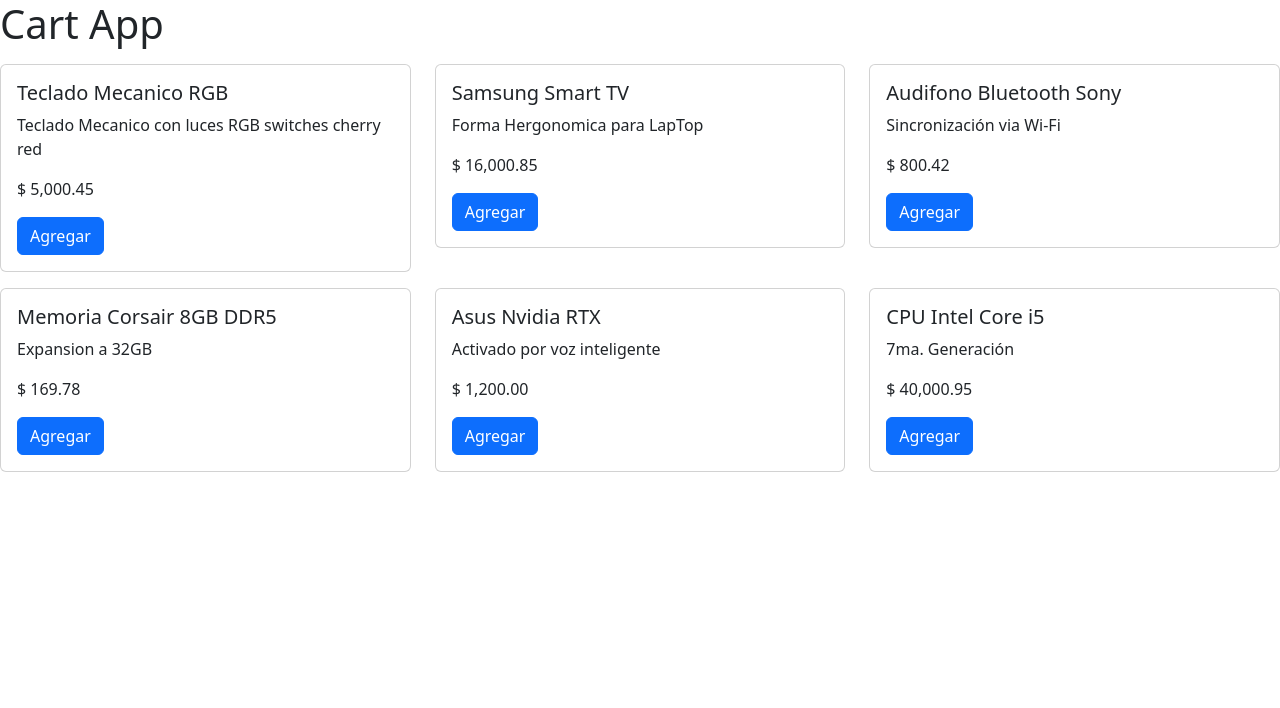
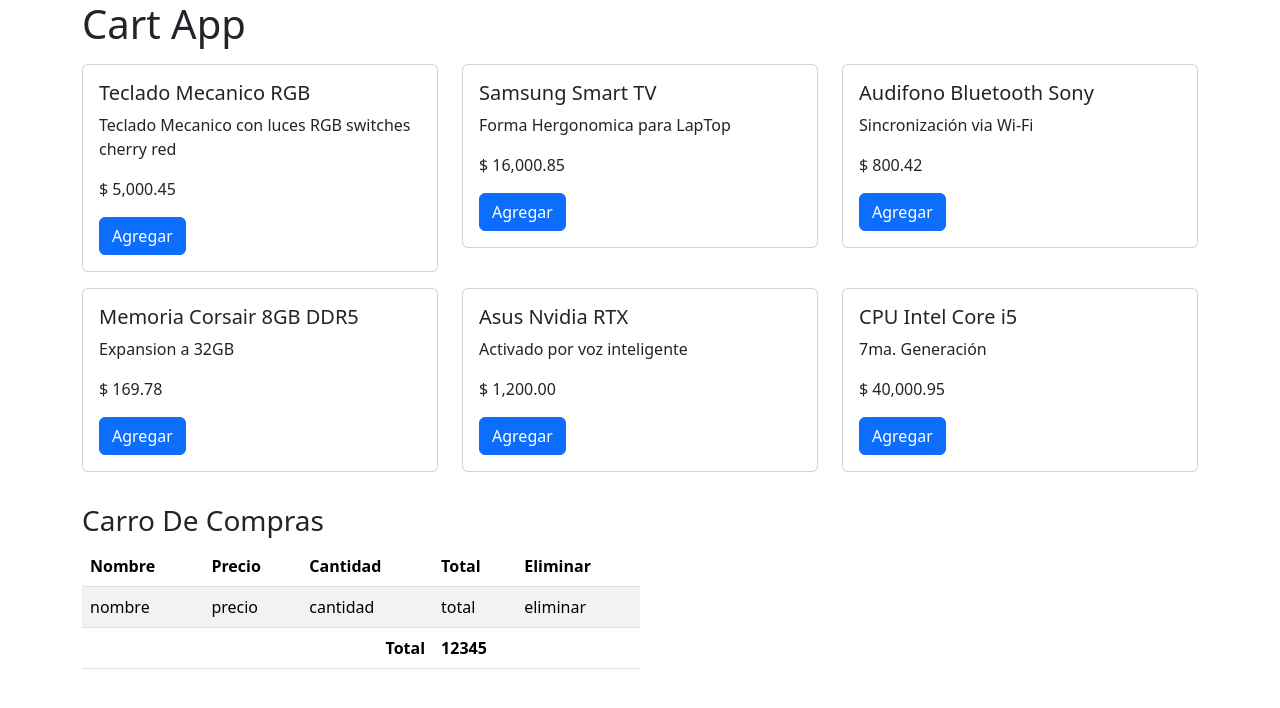
Before and after one commit to mazamorm1975/CartApp, a React (Vite) app: page / in a window 1280 px wide. Shown: the top 708 px of the page. Built offline with nearby package versions, Linux system fonts and the light colour scheme.

Commit message:
Modulo 79. Maquetando carro de compras HTML y CSS

```diff
--- a/src/CartApp.jsx
+++ b/src/CartApp.jsx
@@ -1,6 +1,7 @@
 export const CartApp = () => {
   return (
     <>
+      <div className="container">
         <h1>Cart App</h1>
         <div className="row">
           <div className="col-4 my-2">
@@ -20,9 +21,7 @@
             <div className="card">
               <div className="card-body">
                 <h5 className="card-title">Samsung Smart TV</h5>
-              <p className="card-text">
-                Forma Hergonomica para LapTop
-              </p>
+                <p className="card-text">Forma Hergonomica para LapTop</p>
                 <p className="card-text">$ 16,000.85</p>
                 <button className="btn btn-primary">Agregar</button>
               </div>
@@ -32,9 +31,7 @@
             <div className="card">
               <div className="card-body">
                 <h5 className="card-title">Audifono Bluetooth Sony</h5>
-              <p className="card-text">
-                Sincronización via Wi-Fi
-              </p>
+                <p className="card-text">Sincronización via Wi-Fi</p>
                 <p className="card-text">$ 800.42</p>
                 <button className="btn btn-primary">Agregar</button>
               </div>
@@ -44,9 +41,7 @@
             <div className="card">
               <div className="card-body">
                 <h5 className="card-title">Memoria Corsair 8GB DDR5</h5>
-              <p className="card-text">
-                Expansion a 32GB
-              </p>
+                <p className="card-text">Expansion a 32GB</p>
                 <p className="card-text">$ 169.78</p>
                 <button className="btn btn-primary">Agregar</button>
               </div>
@@ -56,9 +51,7 @@
             <div className="card">
               <div className="card-body">
                 <h5 className="card-title">Asus Nvidia RTX</h5>
-              <p className="card-text">
-                Activado por voz inteligente
-              </p>
+                <p className="card-text">Activado por voz inteligente</p>
                 <p className="card-text">$ 1,200.00</p>
                 <button className="btn btn-primary">Agregar</button>
               </div>
@@ -68,15 +61,45 @@
             <div className="card">
               <div className="card-body">
                 <h5 className="card-title">CPU Intel Core i5</h5>
-              <p className="card-text">
-                7ma. Generación
-              </p>
+                <p className="card-text">7ma. Generación</p>
                 <p className="card-text">$ 40,000.95</p>
                 <button className="btn btn-primary">Agregar</button>
               </div>
             </div>
           </div>
         </div>
+
+        <div className="my-4 w-50">
+          <h3>Carro De Compras</h3>
+          <table className="table table-hover table-striped">
+            <thead>
+              <tr>
+                <th>Nombre</th>
+                <th>Precio</th>
+                <th>Cantidad</th>
+                <th>Total</th>
+                <th>Eliminar</th>
+              </tr>
+            </thead>
+            <tbody>
+              <tr>
+                <td>nombre</td>
+                <td>precio</td>
+                <td>cantidad</td>
+                <td>total</td>
+                <td>eliminar</td>
+              </tr>
+            </tbody>
+            <tfoot>
+              <tr>
+              <td colSpan="3"className="text text-end fw-bold">Total</td>
+              <td colSpan="2" className="text text-start fw-bold">12345</td>
+              </tr>
+            </tfoot>
+          </table>
+        </div>
+
+      </div>
     </>
   );
 };
```
Lines whose indentation alone changed are shown as unchanged.
